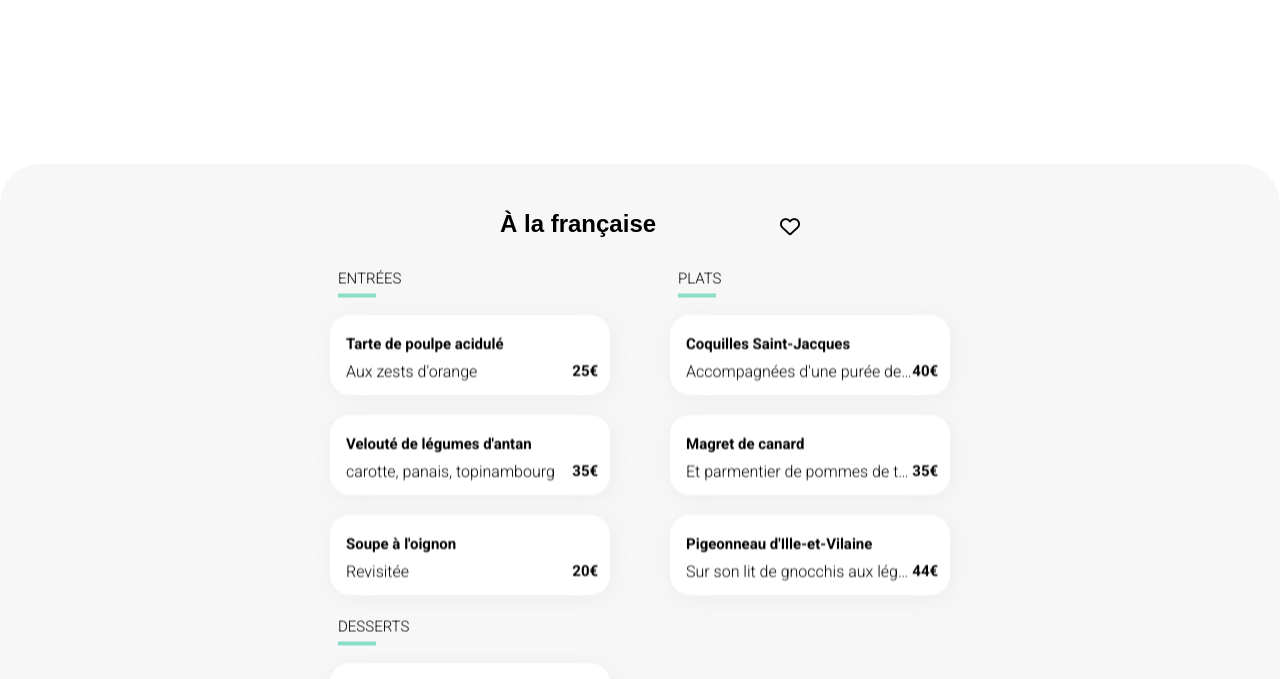
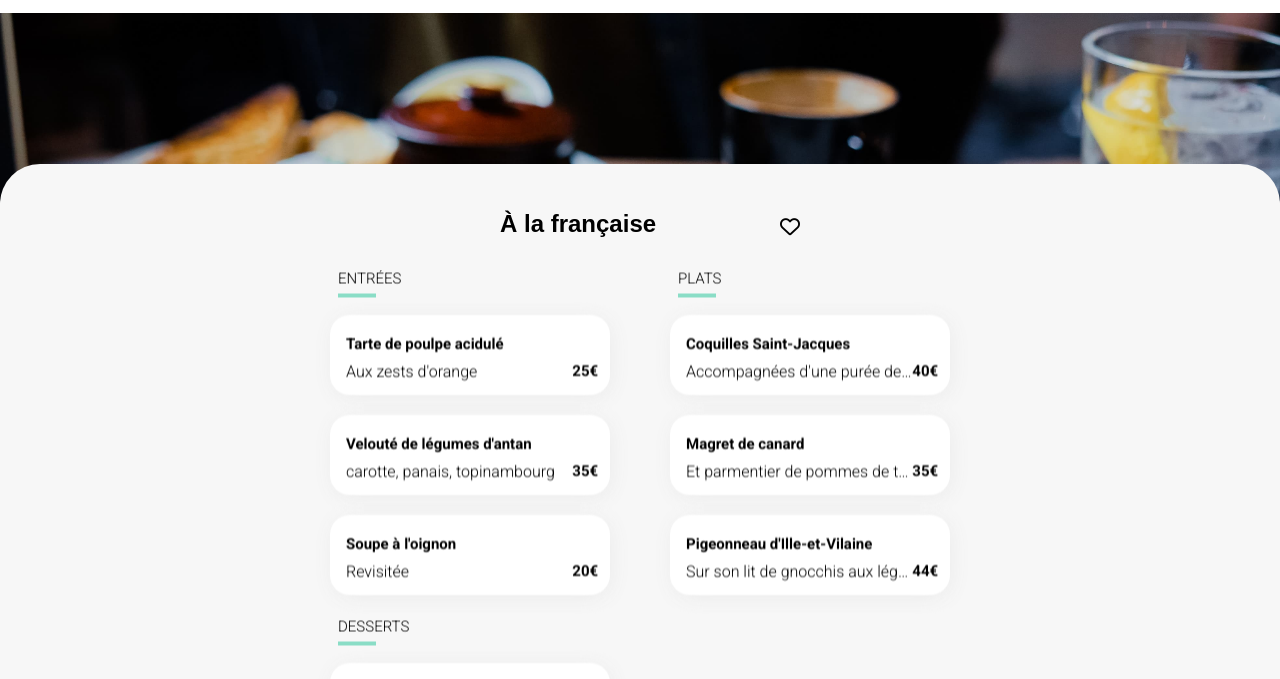
Before and after one commit to Littlebirdwarrior/P3_Ohmyfood, a plain HTML site: page ohmyfood-restaurants/a-la-francaise.html in a window 1280 px wide. Shown: the part 54-733 px from the top of the page. Drawn offline with Linux system fonts and the light colour scheme; a web font is replaced by a local one.

Commit message:
ça ne marche pas :) remise du lien de bg à la française

```diff
--- a/scss/base/_base.scss
+++ b/scss/base/_base.scss
@@ -351,7 +351,7 @@ html {
 
 .bg {
   &-alafrançaise {
-    background: url("img/img-client/grande/toa-heftiba-DQKerTsQwi0-unsplash.jpg");
+    background: url("/img/img-client/grande/toa-heftiba-DQKerTsQwi0-unsplash.jpg");
     background-size: cover;
   }
 
```
Also changed, not shown: scss/main.css.
